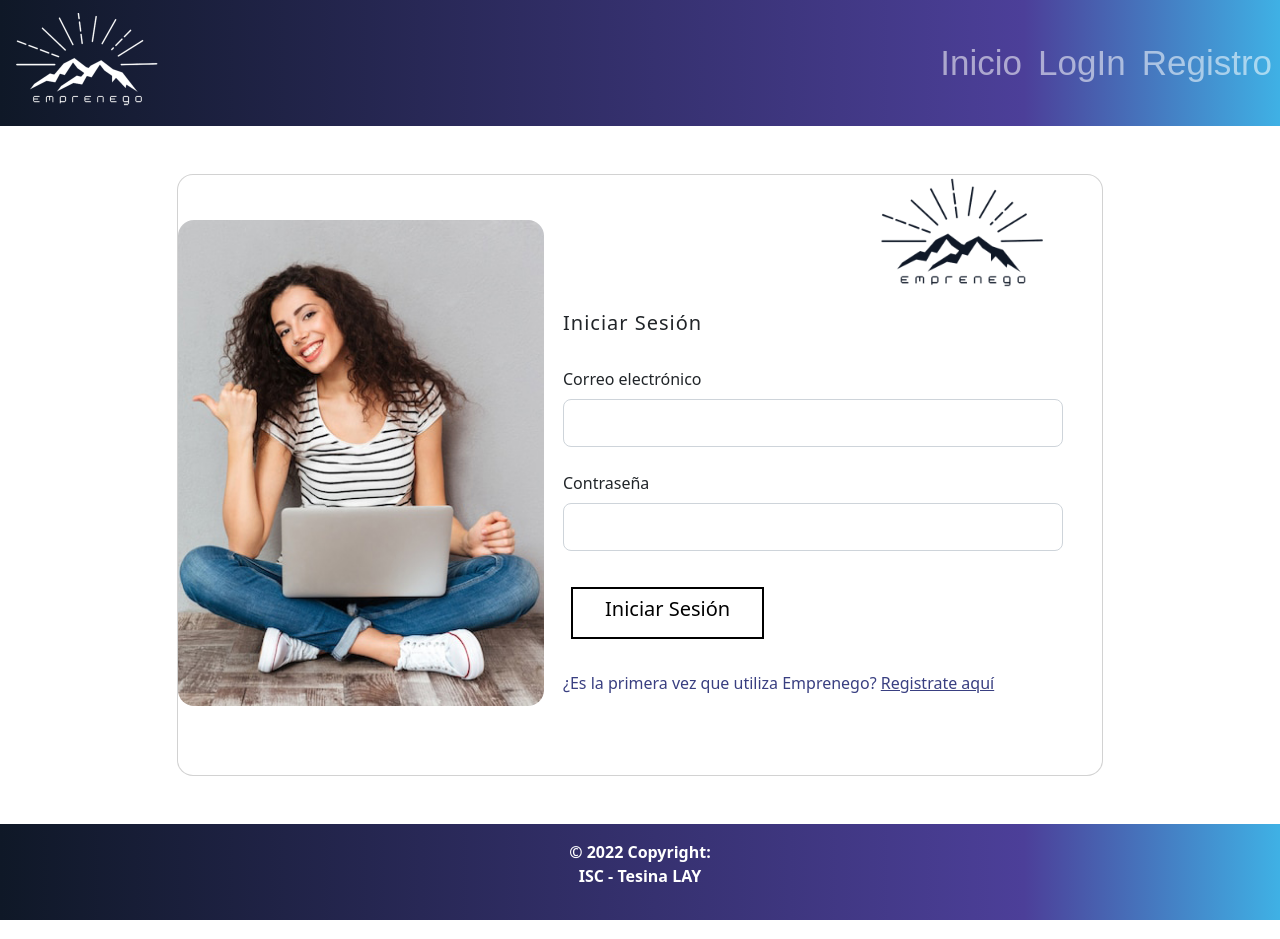
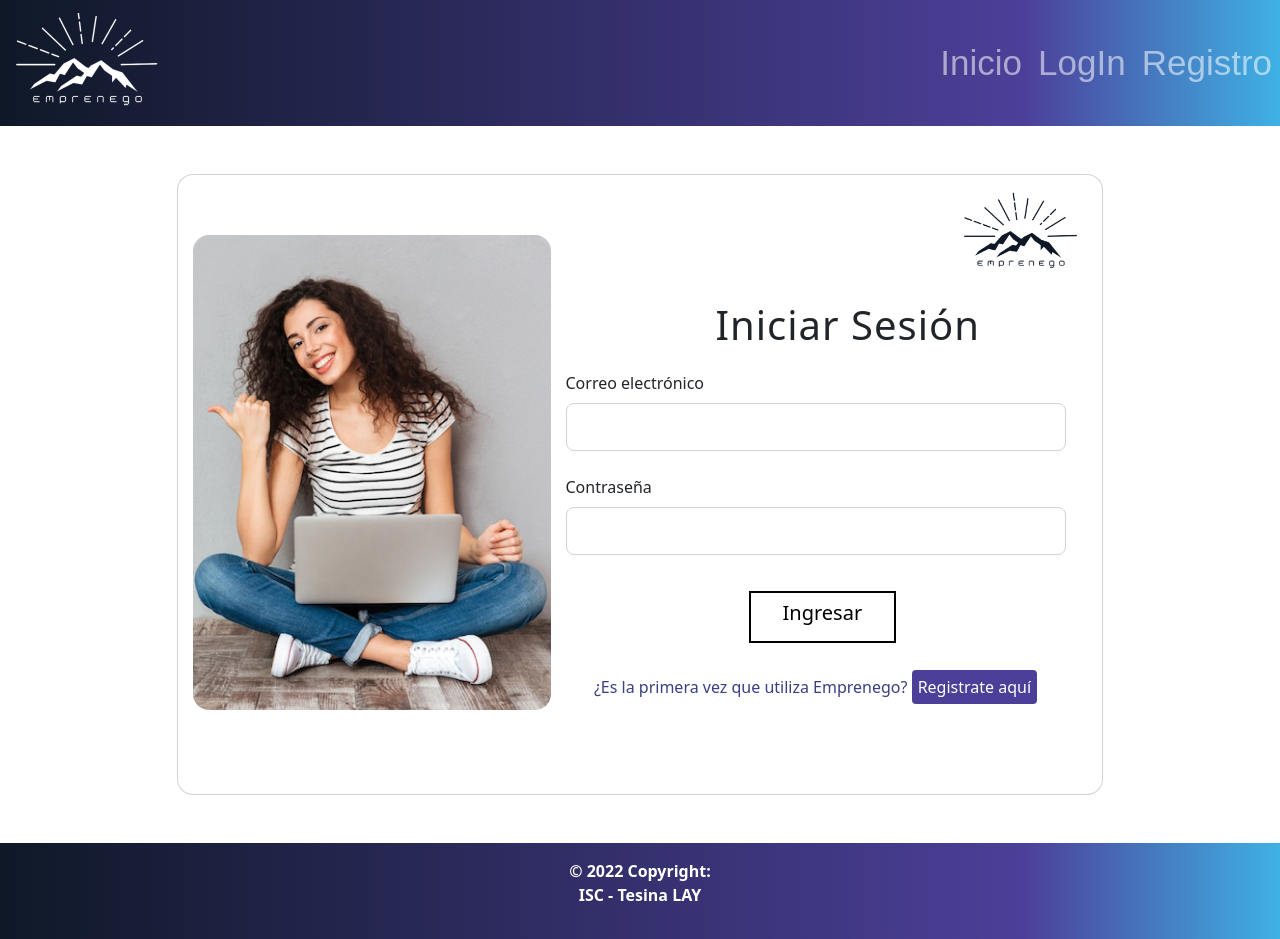
Before and after one commit to ATQ10/emprendeFront, an Angular app: page /login in a window 1280 px wide. Built offline with nearby package versions, Linux system fonts and the light colour scheme.

Commit message:
mejora de login

```diff
--- a/src/app/Components/login/login.component.css
+++ b/src/app/Components/login/login.component.css
@@ -2,11 +2,12 @@
 .raise:focus {
   box-shadow: 0 .9em .9em  #3FB1E5;
   transform: translateY(-0.25em);
+
 }
 
 button:hover,
 button:focus{
-    border-color: #0F1827   ;
+    border-color: #0F1827;
 }
 
 button {
@@ -17,4 +18,40 @@ button {
   margin: 0.5em;
   padding: .5em 2em;
   transition: 0.25s;
+  position: relative;
+  left: 35%;
 }
+
+#chica{
+  width: 96%;
+  transition-duration: 0.5s;
+}
+#chica:hover{
+width: 98%;
+    transition-duration: 0.5s;
+}
+
+
+.d-flex.justify-content-end.mb-3.pb-1{
+  width: 70%;
+  position: relative;
+  left: 35%;
+  display: block;
+}
+
+.row.g-0{
+  padding: 15px;
+}
+
+a:hover{
+  color:  #3FB1E5 !important;
+}
+
+a{
+  text-align: center;
+    color: white !important;
+    background-color: #4C3F99;
+    border-radius: 4px;
+    text-decoration: unset;
+    padding: 6px;
+}
--- a/src/app/Components/login/login.component.html
+++ b/src/app/Components/login/login.component.html
@@ -5,7 +5,7 @@
           <div class="card" style="border-radius: 1rem;">
             <div class="row g-0">
               <div class="col-md-6 col-lg-5 d-none d-md-block align-self-center">
-                <img src="../../../assets/img/4.jpg"
+                <img id="chica" src="../../../assets/img/4.jpg"
                   alt="login form" style="border-radius: 1rem 1rem;" width="95%"/>
               </div>
               <div class="col-md-6 col-lg-7 d-flex align-items-center">
@@ -17,7 +17,7 @@
                   alt="logo" width="40%"/>
                     </div>
 
-                    <h5 class="fw-normal mb-3 pb-3" style="letter-spacing: 1px;">Iniciar Sesión</h5>
+                    <h5 class="fw-normal mb-3 pb-3" style="letter-spacing: 1px; transform: translate(30%, 10px);"><span style="font-size: 40px; margin: 0 auto;"> Iniciar Sesión</span></h5>
 
                     <div class="form-outline mb-4">
                       <label class="form-label" for="form2Example17">Correo electrónico</label>
@@ -30,13 +30,13 @@
                     </div>
 
                     <div class="pt-1 mb-4">
-                      <button class="raise btn-lg btn-block" type="submit"><h5>Iniciar Sesión</h5></button>
+                      <button class="raise btn-lg btn-block" type="submit"><h5>Ingresar</h5></button>
                     </div>
 
                     <!--<a class="small text-muted" href="#!">¿Olvidó su contraseña?</a>-->
-                    <p class="mb-5 pb-lg-2" style="color: #393f81;">¿Es la primera vez que utiliza Emprenego?
+                    <p class="mb-5 pb-lg-2" style="color: #393f81; text-align: center;">¿Es la primera vez que utiliza Emprenego?
                       <a [routerLink]="'../register'"
-                        style="color: #393f81;">Registrate aquí</a>
+                        style="color: #4C3F99">Registrate aquí</a>
 
                     </p>
                     <!--<a href="#!" class="small text-muted">Términos</a><br>
--- a/src/app/Components/register/register.component.css
+++ b/src/app/Components/register/register.component.css
@@ -11,9 +11,16 @@
 
 .logo{
     position: absolute;
-    height: 430px;
+    height: 400px !important;
     width: auto;
     transform: translate(60px, -466px);
+    transition-duration: 0.5s;
+}
+
+.logo:hover{
+    transition-duration: 0.5s;
+    height: 410px !important ;
+    width: auto;
 }
 /*
 #btnregister{
@@ -41,8 +48,8 @@
 }
 
 .raise{
-    /*box-shadow: 0 .9em .9em  #3FB1E5;
-     transform: translateY(-0.25em);*/
+    /*box-shadow: 0 .9em .9em  #3FB1E5;*/
+     transform: translateY(-0.25em);
      margin: 0 auto;
      width: 100%;
 }
```
